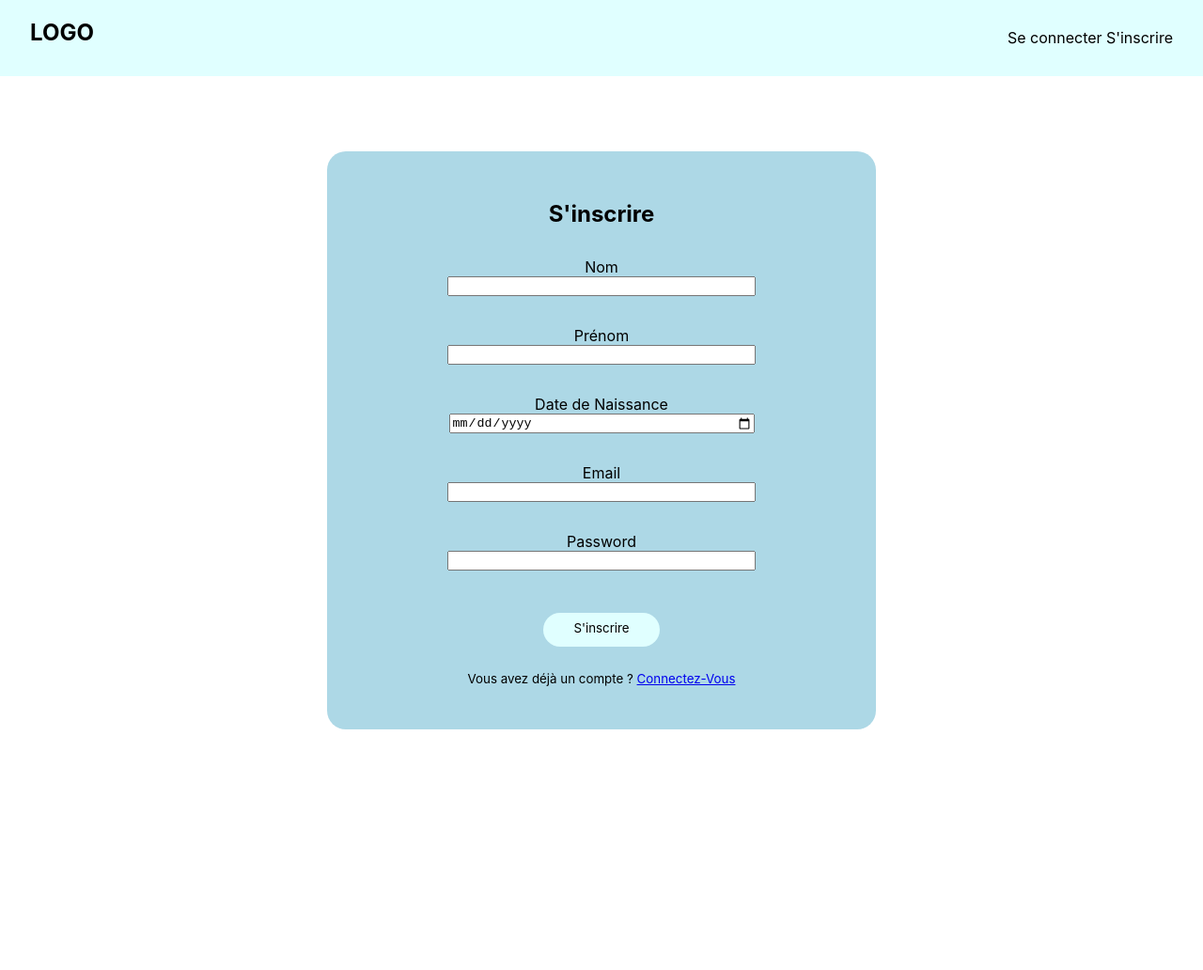
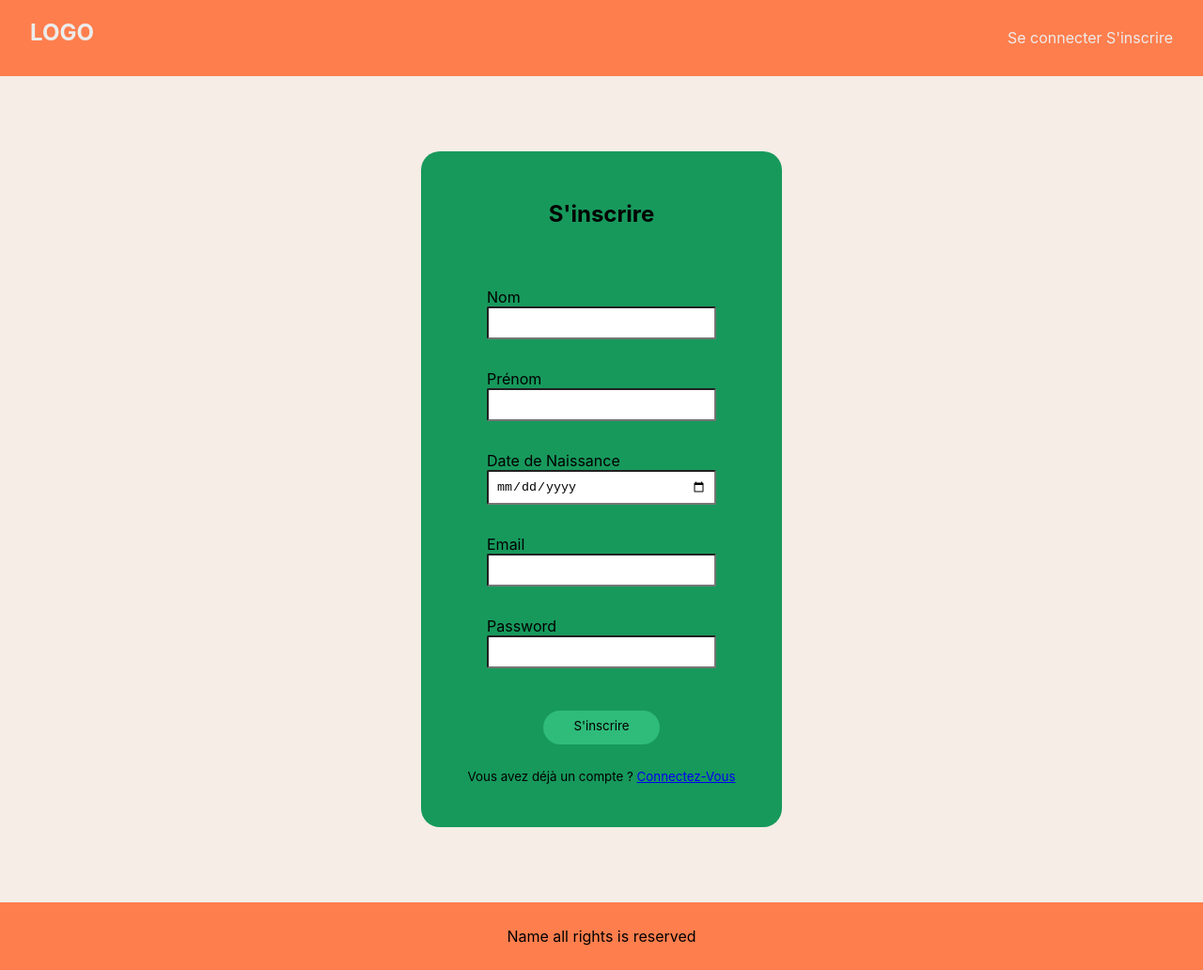
Before and after one commit to PepitoMercurio/hackaton, a React (Create React App) app: page /sign-in in a window 1280 px wide. Shown: the whole page at 94% size. Before the commit the page ends 800 px from the top, so only its background shows below. Built offline with nearby package versions, Linux system fonts and the light colour scheme.

Commit message:
first commit

```diff
--- a/src/App.css
+++ b/src/App.css
@@ -1,7 +1,10 @@
 .App {
+
   text-align: center;
 }
-
+.test{
+  background-color: rgb(245, 237, 230);
+}
 .App-logo {
   height: 40vmin;
   pointer-events: none;
--- a/src/App.js
+++ b/src/App.js
@@ -8,6 +8,7 @@ import './App.css';
 
 function App() {
   return (
+    <div className='test'>
     <Router>
       <Routes>
         <Route path="/" element={<HomePage />} />
@@ -17,6 +18,7 @@ function App() {
         <Route path="/profil" element={<ProfilPage />} />
       </Routes>
     </Router>
+    </div>
   );
 }
 
--- a/src/Compotants/About/index.jsx
+++ b/src/Compotants/About/index.jsx
@@ -8,7 +8,7 @@ export default function About() {
                 <h1>Trouver un vélo proche de chez vous !</h1>
                 <p>Lorem ipsum dolor sit amet, consectetur adipiscing elit, sed do eiusmod tempor incididunt ut labore et dolore magna aliqua. Ut enim ad minim veniam, quis nostrud exercitation ullamco laboris nisi ut aliquip ex ea commodo consequat. Duis aute irure dolor in reprehenderit in voluptate velit esse cillum dolore eu fugiat nulla pariatur. Excepteur sint occaecat cupidatat non proident, sunt in culpa qui officia deserunt mollit anim id est laborum.</p>
             </div>
-            <img src="https://www.papo-france.com/1457-thickbox_default/pigeon.jpg" />
+            <img src="https://www.google.com/url?sa=i&url=https%3A%2F%2Fconseilsport.decathlon.fr%2Freparer-et-bricoler-son-velo-pourquoi-et-comment-faire&psig=AOvVaw0HogbB36hQq7Wd1zH0e5tO&ust=1696584914018000&source=images&cd=vfe&opi=89978449&ved=0CBEQjRxqFwoTCLCgkLvN3oEDFQAAAAAdAAAAABAE" />
         </div>
     )
 }
--- a/src/Compotants/Find/index.jsx
+++ b/src/Compotants/Find/index.jsx
@@ -6,6 +6,7 @@ import "../../Style/scss/Componants/Find/style.scss"
 export default function Find() {
     return (
         <div className="Find">
+            <div className="Find-contenue">
                 <Map/>
                 <form className="Find-form">
                     <h2>Entrez une adresse pour trouver les velos à proximité.</h2>
@@ -13,5 +14,6 @@ export default function Find() {
                     <Button text="Rechercher"/>
                 </form>
             </div>
+        </div>
     )
 }
--- a/src/Pages/Login/index.jsx
+++ b/src/Pages/Login/index.jsx
@@ -2,20 +2,29 @@ import React from "react";
 import Header from "../../Compotants/Header";
 import Button from "../../Compotants/Button";
 import "../../Style/scss/Pages/Login/style.scss"
+import Footer from "../../Compotants/Footer";
 
 export default function LoginPage() {
     return (
         <div className="Login">
             <Header/>
             <form className="Login-form">
-                <h2>Se Connecter</h2>
-                <label>Email</label>
-                <input type="email" name="email"/>
-                <label>Password</label>
-                <input type="password" name="pass"/>
+                <div className="titre">
+                    <h2>Se Connecter</h2>
+                </div>
+
+                <div className="Login-input">
+
+                    <label>Email</label>
+                    <input type="email" name="email"/>
+                    <label>Password</label>
+                    <input type="password" name="pass"/>
+                </div>
+
                 <Button text="Se Connecter" />
                 <p>Vous n'avez pas encore de compte ? <a href="/sign-in">Inscrivez-Vous</a></p>
             </form>
+            <Footer/>
         </div>
     )
 }
--- a/src/Pages/Sign-In/index.jsx
+++ b/src/Pages/Sign-In/index.jsx
@@ -2,6 +2,7 @@ import React from "react";
 import Header from "../../Compotants/Header";
 import Button from "../../Compotants/Button";
 import "../../Style/scss/Pages/Sign-In/style.scss"
+import Footer from "../../Compotants/Footer";
 
 export default function SignInPage() {
     return (
@@ -9,7 +10,7 @@ export default function SignInPage() {
             <Header/>
             <form className="SignIn-form">
                 <h2>S'inscrire</h2>
-
+                <div className="SignIn-input">
                     <label>Nom</label>
                     <input type="text" name="lastName"/>
 
@@ -24,10 +25,12 @@ export default function SignInPage() {
 
                     <label>Password</label>
                     <input type="password" name="pass"/>
+                </div>
 
                 <Button text="S'inscrire" />
                 <p>Vous avez déjà un compte ? <a href="/login">Connectez-Vous</a></p>
             </form>
+            <Footer/>
         </div>
     )
 }
--- a/src/Style/scss/Componants/Button/style.scss
+++ b/src/Style/scss/Componants/Button/style.scss
@@ -1,5 +1,6 @@
 .Button {
-    background-color: lightcyan;
+    background-color:#2fbb7a ;
+
     padding-top: 0.5rem;
     padding-bottom: 0.7rem;
     padding-left: 2rem;
@@ -9,7 +10,7 @@
     cursor: pointer;
 
     &:hover {
-        background-color: cyan;
+        background-color: rgb(230, 230, 230);
         transition-duration: 0.5s;
     }
 }
--- a/src/Style/scss/Componants/Find/style.scss
+++ b/src/Style/scss/Componants/Find/style.scss
@@ -1,9 +1,14 @@
 .Find {
+
     display: flex;
     flex-wrap: wrap;
     justify-content: space-around;
     padding-bottom: 3rem;
-
+    .Find-contenue{
+        background-color: bisque;
+        display: flex;
+    flex-wrap: wrap;
+    }
     .Find-form {
         display: flex;
         flex-direction: column;
--- a/src/Style/scss/Componants/Footer/style.scss
+++ b/src/Style/scss/Componants/Footer/style.scss
@@ -1,20 +1,26 @@
 .Footer {
+    // position: fixed;
+    bottom: 0;
     display: flex;
     flex-wrap: wrap;
     align-items: center;
-    background-color: lightcyan;
+    background-color:  rgba(255, 126, 77, 1);
     width: 100%;
+    text-align: center; /* Centrer le texte horizontalement */
 
-    bottom: 0;
+    /* Ajoutez de l'espace autour du texte et de l'icône */
+    padding: 10px;
+}
 
-    p{
-        margin-left: auto;
-        margin-right: auto;
-    }
 .up {
     height: 2rem;
     width: 2rem;
     background-color: red;
     margin-left: 2rem;
 }
+
+/* Style pour le texte dans le footer */
+.Footer p {
+    margin-left: auto;
+    margin-right: auto;
 }
--- a/src/Style/scss/Componants/Header/style.scss
+++ b/src/Style/scss/Componants/Header/style.scss
@@ -3,16 +3,16 @@
     flex-wrap: wrap;
     justify-content: space-between;
     align-items: center;
-    background-color: lightcyan;
+    background-color:  rgba(255, 126, 77, 1);
     width: 100%;
 
     a {
-        color: black;
+        color: rgb(236, 236, 236);
         text-decoration: none;
         transition-duration: 0.5s;
 
         &:hover {
-            color: white;
+            color: rgb(0, 0, 0);
             transition-duration: 0.5s;
         }
     }
--- a/src/Style/scss/Pages/Login/style.scss
+++ b/src/Style/scss/Pages/Login/style.scss
@@ -1,31 +1,54 @@
+.body {
+    height: 100%;
+    width: 100%;
+}
+.titre {
+    // background-color:#2fbb7a;
+    width : 100%;
+    text-align: center;
+}
 .Login {
     display: flex;
     flex-direction: column;
     align-items: center;
+    height: 100%;
     width: 100%;
 
+
     h2 {
-        margin-bottom: 2rem;
+        // margin-bottom: 2rem;
     }
 
     .Login-form {
         display: flex;
+        width: 30%;
+        margin: 10rem auto;
         flex-direction: column;
         align-items: center;
-        margin-top: 5rem;
-        background-color: lightblue;
-        padding: 2rem;
-        padding-left: 10%;
-        padding-right: 10%;
+
+        background-color: #17995C;
+        // padding: 2rem;
+        // padding-left: 10%;
+        // padding-right: 10%;
         border-radius: 20px;
 
         input {
-            width: 20rem;
+            padding: 0.5rem;
+            border-radius: 2px;
+            width: 14rem;
             margin-bottom: 2rem;
         }
 
         p {
             font-size: smaller;
+            margin: 1rem;
+            text-align: center;
         }
     }
+    .Login-input{
+        margin-top: 2rem;
+        display: flex;
+        flex-direction: column;
+        text-align:left;
+    }
 }
--- a/src/Style/scss/Pages/Sign-In/style.scss
+++ b/src/Style/scss/Pages/Sign-In/style.scss
@@ -12,20 +12,33 @@
         display: flex;
         flex-direction: column;
         align-items: center;
-        margin-top: 5rem;
-        background-color: lightblue;
+        margin: 5rem auto;
         padding: 2rem;
-        padding-left: 10%;
-        padding-right: 10%;
+        width: 25%;
+        background-color: #17995C;
+        // padding: 2rem;
+        // padding-left: 10%;
+        // padding-right: 10%;
         border-radius: 20px;
 
+
         input {
-            width: 20rem;
+            padding: 0.5rem;
+            border-radius: 2px;
+            width: 14rem;
             margin-bottom: 2rem;
         }
 
         p {
             font-size: smaller;
         }
+
     }
+
 }
+.SignIn-input{
+    margin-top: 2rem;
+display: flex;
+flex-direction: column;
+text-align:left;
+}
```
Also changed, not shown: src/Style/img/velo.png (added). Lines whose indentation alone changed are shown as unchanged.
